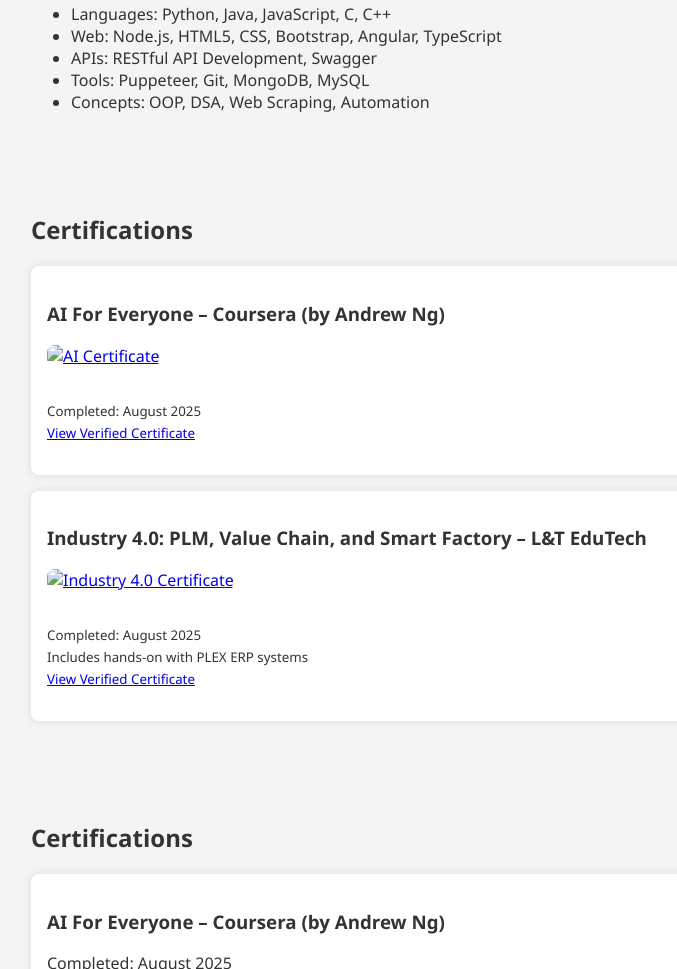
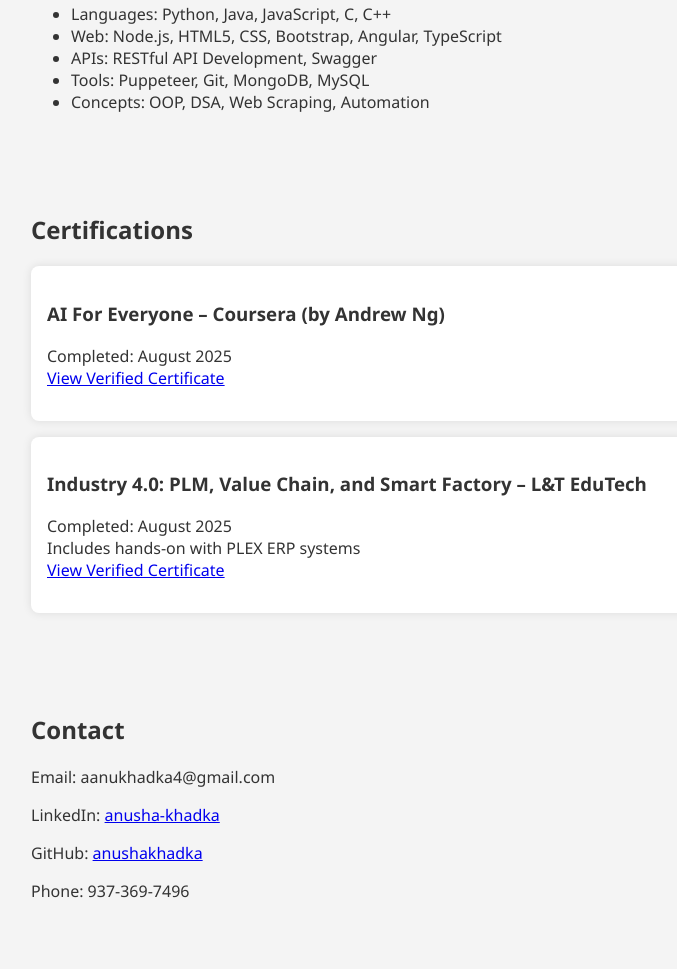
Before and after one commit to anushakhadka/anusha-portfolio, a plain HTML site: page index.html in a window 1280 px wide. Shown: the part 2204-3173 px from the top of the page, without its empty margins (109-786 px from the left). Drawn offline with Linux system fonts and the light colour scheme.

```diff
--- a/index.html
+++ b/index.html
@@ -140,40 +140,6 @@
       <li>Concepts: OOP, DSA, Web Scraping, Automation</li>
     </ul>
   </section>
-
-  <section id="certifications" class="section">
-  <h2>Certifications</h2>
-
-  <div class="project">
-    <h3>AI For Everyone – Coursera (by Andrew Ng)</h3>
-    <a href="https://coursera.org/verify/2AN2AL34P8LF" target="_blank">
-      <img src="ai-certificate.png" alt="AI Certificate" style="max-width:100%; border-radius:8px;" />
-    </a>
-    <p>
-      <small>
-        Completed: August 2025
-        <br>
-        <a href="https://coursera.org/verify/2AN2AL34P8LF" target="_blank">View Verified Certificate</a>
-      </small>
-    </p>
-  </div>
-
-  <div class="project">
-    <h3>Industry 4.0: PLM, Value Chain, and Smart Factory – L&T EduTech</h3>
-    <a href="https://coursera.org/verify/EX1LUG7W7IFC" target="_blank">
-      <img src="erp-certificate.png" alt="Industry 4.0 Certificate" style="max-width:100%; border-radius:8px;" />
-    </a>
-    <p>
-      <small>
-        Completed: August 2025
-        <br>
-        Includes hands-on with PLEX ERP systems
-        <br>
-        <a href="https://coursera.org/verify/EX1LUG7W7IFC" target="_blank">View Verified Certificate</a>
-      </small>
-    </p>
-  </div>
-</section>
 <section id="certifications" class="section">
   <h2>Certifications</h2>
 
```
